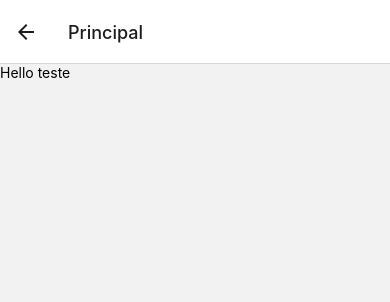
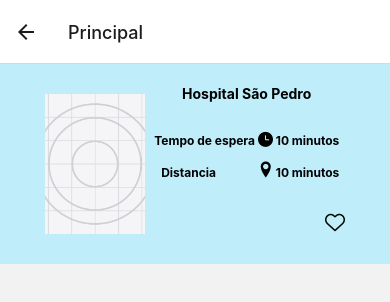
Before and after one commit to arnoldcainan/sos-fila3.0, a React Native app: screen /Principal in a window 390 px wide. Shown: the top 302 px of the page. Built offline with nearby package versions, Linux system fonts and the light colour scheme.

Commit message:
tela principal
Desenvolvimento de tela principal com  os cards de Hopitais

```diff
--- a/App.js
+++ b/App.js
@@ -7,6 +7,7 @@ import { createStackNavigator } from '@react-navigation/stack';
 import { NavigationContainer } from '@react-navigation/native';
 import Login from './screens/Login';
 import Principal from './screens/Principal';
+import Card1 from './screens/Card1';
 
 const Stack = createStackNavigator();
 
@@ -15,6 +16,7 @@ function MyStack() {
     <Stack.Navigator>
       <Stack.Screen name="Login" component={Login} />
       <Stack.Screen name="Principal" component={Principal} />
+      <Stack.Screen name="Card1" component={Card1} />
 
     </Stack.Navigator>
   );
--- /dev/null
+++ b/screens/Card1.js
@@ -0,0 +1,12 @@
+import { View, Text } from 'react-native'
+
+const Card1 = () => {
+
+    return (
+        <View style={{ flex: 1, justifyContent: 'center', alignItems: 'center' }}>
+            <Text style={{ fontSize: 30 }}>Pagina 1</Text>
+        </View>
+    )
+}
+
+export default Card1
--- a/screens/Principal.js
+++ b/screens/Principal.js
@@ -1,16 +1,73 @@
+import * as React from 'react';
 import { Text, View, StyleSheet, Image, TouchableOpacity } from 'react-native';
-import { Entypo } from '@expo/vector-icons'; // icone local
-import { AntDesign } from '@expo/vector-icons';  //icone relogio
+import { AntDesign } from '@expo/vector-icons';  //icone relogio,coracao
+import { Entypo } from '@expo/vector-icons'; //icone local
+
+const Principal = ({ navigation, route }) => {
+
+  return (
 
 
-const Principal = ({ navigation, route }) => {
- return (
+        <View style={styles.container}>
+            <TouchableOpacity onPress={() => navigation.navigate('Card1')}>
+          <Image style={styles.logo} source={require('../assets/icon.png')} />
+            </TouchableOpacity>
+          <View>
+           <Text style={styles.titulo }> Hospital São Pedro</Text>
+            <View style={styles.relogio}>
+              <Text style={styles.paragraph}> Tempo de espera <AntDesign name="clockcircle" size={15} color="black" /> 10 minutos  </Text>
+            </View>
+            <View style={styles.distancia}>
+              <Text style={styles.paragraph}> Distancia              <Entypo name="location-pin" size={20} color="black" />10 minutos  </Text>
+            </View>
+            <View style={styles.coracao}>
+              <AntDesign name="hearto" size={20} color="black"/>
+            </View>
+          </View>
+        </View>
 
-    <View >
-     <Text>Hello teste</Text>
-    </View>
   );
 }
 
+const styles = StyleSheet.create({
+  container: {
+    flexDirection: 'row',
+    alignItems: 'center',
+    justifyContent: 'center',
+    padding: 30,
+    backgroundColor:'#BFEDFA',
+  },
+  titulo: {
+    textAlign:'center',
+    textItems: 'center',
+    justifyContent: 'center',
+    padding: 30,
+    fontWeight: 'bold',
+    marginTop: -40,
+  },
+  paragraph: {
+    textAlign:'right',
+    marginTop: 0,
+    fontSize: 12,
+    fontWeight: 'bold',
+  },
+  //icone relogio
+  relogio:{
+    color: "blue",
+    marginBottom: 10,
+  //icone local
+  },
+  distancia:{
+    color: "blue",
+},
+  logo: {
+    height: 140,
+    width: 100,
+  },
+    coracao:{
+    marginTop: 30,
+    marginLeft: 180,
+},
+});
 
 export default Principal
```
